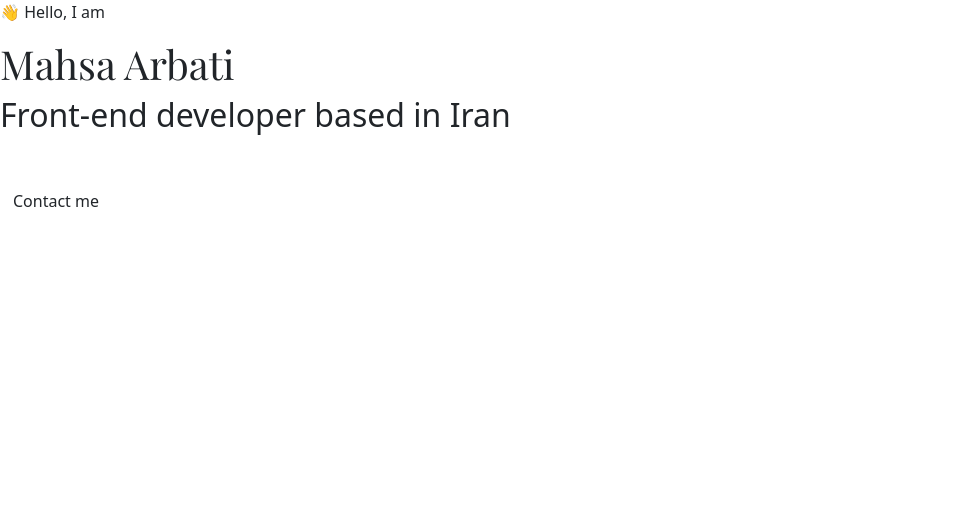
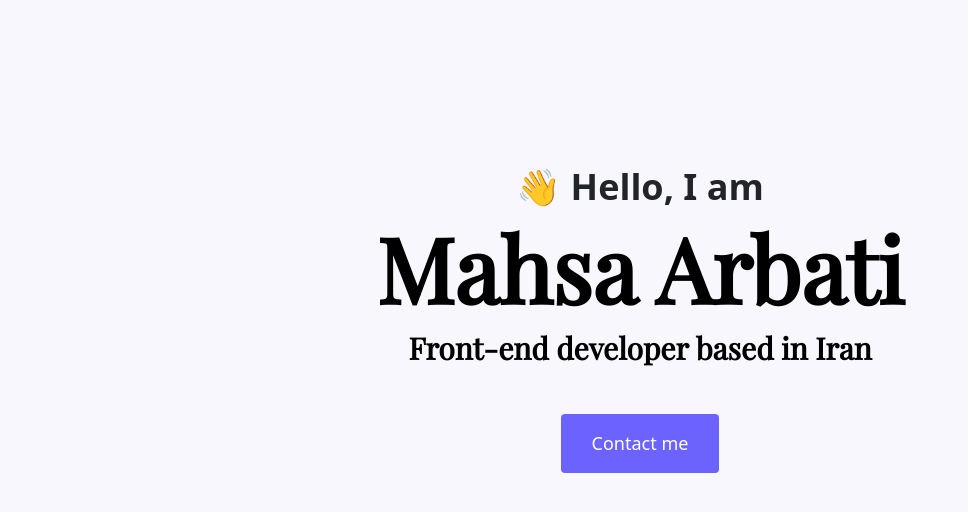
Before and after one commit to arbatimahsa/portfolio-mahsa, a plain HTML site: page index.html in a window 1280 px wide. Shown: the whole page, without its empty margins (0-968 px from the left). Drawn offline with nearby package versions, Linux system fonts and the light colour scheme; files that its build step writes are made by us from their sources.

Commit message:
Update styles.css

```diff
--- a/styles.css
+++ b/styles.css
@@ -1,5 +1,41 @@
+:root {
+    --branding-color: #6c63ff;
+    --secondary-color: #f9f7fe;
+    --heading-font-family: "Playfair Display", serif;
+    --default-font-family: "Poppins", sans-serif;
+}
 
-h1 { font-family: "Playfair Display"; }
-body{
+.hero {
+    background: var(--secondary-color);
+    text-align: center;
+    padding: 160px 20px;
+}
+
+.hero p {
+    font-size: 36px;
+    font-weight: bold;
+    margin: 0;
+}
+
+.hero h1 {
+    font-size: 90px;
+    color: black;
+    font-family: var(--heading-font-family);
     font-weight: bold;
 }
+
+.hero h2 {
+    font-size: 30px;
+    color: black;
+    font-family: var(--heading-font-family);
+    font-weight: bold;
+}
+
+#Contact {
+    background: var(--branding-color);
+    border-radius: 4px;
+    color: white;
+    font-size: 18px;
+    line-height: 27px;
+    padding: 15px 30px;
+}
```
